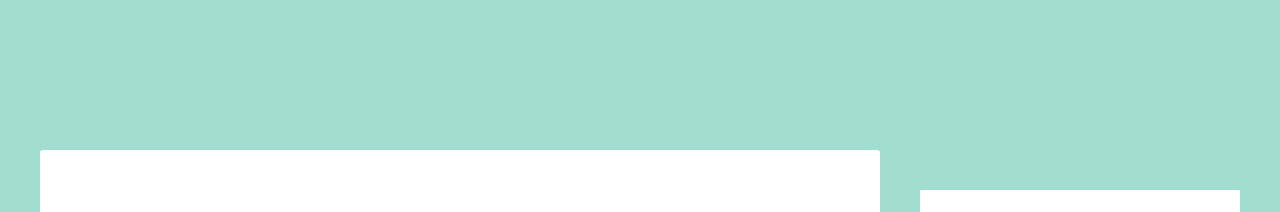
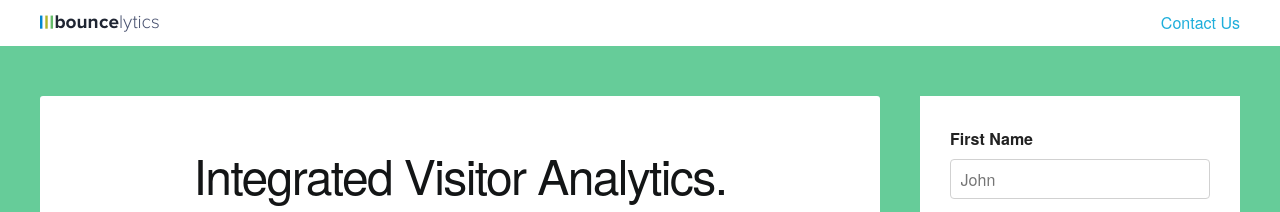
Before and after one commit to bouncelytics/v2, a plain HTML site: page index.html in a window 1280 px wide. Shown: the top 212 px of the page. Drawn offline with Linux system fonts and the light colour scheme.

Commit message:
add header and improve colors

```diff
--- a/css/landing.css
+++ b/css/landing.css
@@ -4,7 +4,7 @@ body, html {
 }
 
 body {
-	background: #A2DED0;
+	background: #66CC99;
 }
 
 a {
@@ -12,8 +12,26 @@ a {
 }
 
 header {
-	height: 50px;
-	margin-bottom: 100px;
+	margin-bottom: 50px;
+	padding: 10px;
+	background: #fff;
+	overflow: hidden;
+}
+
+.logo-top {
+	height: 17px;
+	width: 119px;
+	background: url(../images/logo-top.png);
+	background-size: contain;
+	display: inline-block;
+	position: relative;
+	top: 5px;
+	float: left;
+}
+
+.contact {
+	float: right;
+	font-size: 16px;
 }
 
 .container {
@@ -33,7 +51,7 @@ header {
 	width: calc(1160px - 70%);
 	position: absolute;
 	right: 0;
-	top: 40px;
+	top: 0;
 	border-radius: 3px;
 }
 
--- a/index.html
+++ b/index.html
@@ -14,7 +14,12 @@
 	<script>try{Typekit.load({ async: true });}catch(e){}</script>
 </head>
 <body class="tk-proxima-nova">
-	<header></header>
+	<header>
+		<div class="container">
+			<a href="https://bouncelytics.com/v2" class="logo-top"></a>
+			<a class="contact" href="mailto:hello@bouncelytics.com">Contact Us</a>
+		</div>
+	</header>
 
 	<div class="container">
 		<div class="content">
@@ -185,7 +190,7 @@
 				,	stickyElem = document.querySelector('.signup-form')
 				,	contentWidth = document.querySelector('.content').offsetWidth;
 
-			if (scrollPos >= 150) {
+			if (scrollPos >= 55) {
 				stickyElem.style.position = 'fixed';
 				stickyElem.style.top = '40px';
 				stickyElem.style.width = 1160 - contentWidth + 'px';
```
Also changed, not shown: images/1.png (deleted), images/2.png (deleted), images/logo-bottom.png (added), images/logo-top.png (added), 1 other file.
